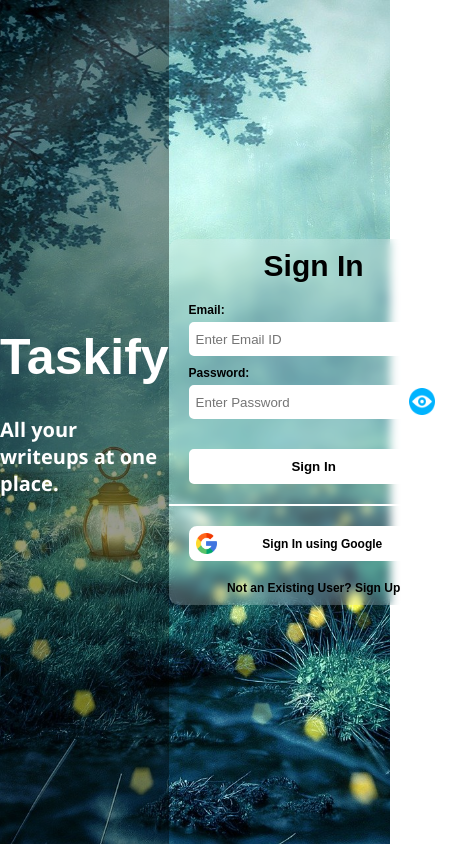
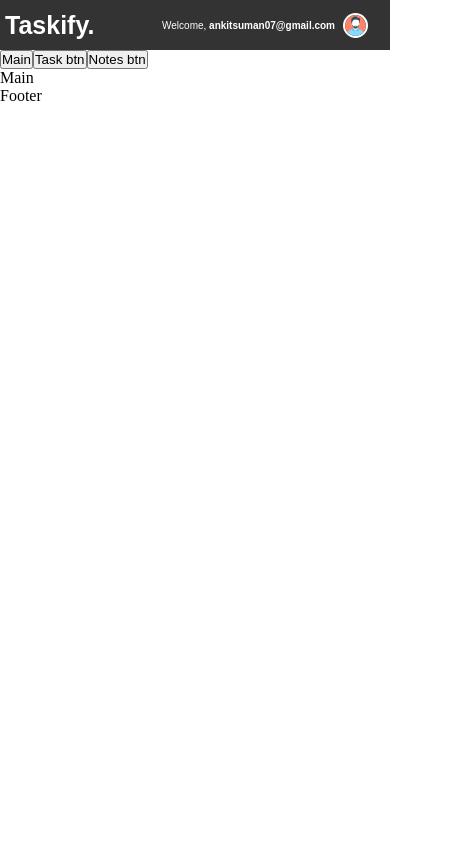
Before and after one commit to ankit-suman-07/taskify, a React (Create React App) app: page / in a window 390 px wide. Shown: the whole page, 459 px wide, since content can reach past the window. Built offline with nearby package versions, Linux system fonts and the light colour scheme; no server answers.

Commit message:
feat: navbar feature and css completed

```diff
--- a/src/App.js
+++ b/src/App.js
@@ -12,7 +12,8 @@
 
   return (
     <div>
-      <Authentication />
+      {/* <Authentication /> */}
+      <Home />
     </div>
 
     // <div className='App' >
--- /dev/null
+++ b/src/components/navbar/Navbar.css
@@ -0,0 +1,71 @@
+.navbar {
+    background-color: #333333;
+    height: 60px;
+    display: flex;
+    align-items: center;
+    justify-content: space-between;
+}
+
+.navbar-logo {
+    margin-left: 10px;
+    color: #ffff;
+    font-size: 40px;
+    font-family: Arial, Helvetica, sans-serif;
+    font-weight: 700;
+}
+
+.navbar-user {
+    margin-right: 10px;
+    display: flex;
+    align-items: center;
+    justify-content: center;
+}
+
+.navbar-user-welcome {
+    font-family: Arial, Helvetica, sans-serif;
+    font-size: 12px;
+    color: #ffff;
+}
+
+.navbar-user-welcome span {
+    font-weight: 600;
+}
+
+.navbar-user-image {
+    margin-left: 10px;
+    height: 50px;
+    width: 50px;
+    display: flex;
+    align-items: center;
+    justify-content: center;
+}
+
+.navbar-user-image img {
+    border: 2px solid #ffff;
+    border-radius: 50%;
+    height: 70%;
+    width: 70%;
+}
+
+@media screen and (max-width: 600px) {
+
+    .navbar {
+        height: 50px;
+    }
+
+    .navbar-logo {
+        margin-left: 5px;
+        font-size: 25px;
+    }
+
+    .navbar-user-welcome {
+        font-size: 10px;
+    }
+
+    .navbar-user-image {
+        margin-left: 5px;
+        height: 30px;
+        width: 30px;
+        margin-right: 10px;
+    }
+}
--- a/src/components/navbar/Navbar.js
+++ b/src/components/navbar/Navbar.js
@@ -0,0 +1,23 @@
+import React from 'react'
+import "./Navbar.css";
+import UserIcon from "../../assets/man.png";
+
+const Navbar = () => {
+    return (
+        <div className='navbar' >
+            <div className='navbar-logo' >
+                Taskify.
+            </div>
+            <div className='navbar-user' >
+                <div className='navbar-user-welcome' >
+                    Welcome, <span>ankitsuman07@gmail.com</span>
+                </div>
+                <div className='navbar-user-image' >
+                    <img src={UserIcon} alt='user-profile' />
+                </div>
+            </div>
+        </div>
+    )
+}
+
+export default Navbar
--- a/src/pages/auth-page/Authentication.css
+++ b/src/pages/auth-page/Authentication.css
@@ -16,7 +16,7 @@
 
 .auth-left {
         /* border-right: 2px solid red; */
-        background-color: rgba(0, 0, 0, 0.4);
+        background-color: rgba(0, 0, 0, 0.5);
         display: flex;
         flex-direction: column;
         align-items: center;
@@ -48,6 +48,7 @@
     }
 
     .auth-right-form {
+        box-shadow: rgba(0, 0, 0, 0.07) 0px 1px 2px, rgba(0, 0, 0, 0.07) 0px 2px 4px, rgba(0, 0, 0, 0.07) 0px 4px 8px, rgba(0, 0, 0, 0.07) 0px 8px 16px, rgba(0, 0, 0, 0.07) 0px 16px 32px, rgba(0, 0, 0, 0.07) 0px 32px 64px;
         /* border: 2px solid green; */
         border-radius: 10px;
 
@@ -73,3 +74,36 @@
         cursor: pointer;
         color: red;
 }
+@media screen and (max-width: 700px) {
+    .authentication {
+        display: flex;
+        flex-direction: column;
+    }
+
+    .auth-left {
+        height: 80px;
+        display: flex;
+        align-items: center;
+        justify-content: center;
+        margin-bottom: 80px;
+    }
+
+
+    .auth-logo {
+        margin-top: 30px;
+    }
+
+
+    .auth-logo-quote {
+        background-color: rgba(0, 0, 0, 0.4);
+        width: 100%;
+        min-height: 60px;
+        position: fixed;
+        bottom: 0;
+        margin-bottom: 0px;
+        display: flex;
+        align-items: center;
+        justify-content: center;
+
+    }
+}
--- a/src/pages/auth-page/sign-in/SignIn.css
+++ b/src/pages/auth-page/sign-in/SignIn.css
@@ -8,6 +8,7 @@
         font-family: Arial, Helvetica, sans-serif;
         font-weight: 600;
         text-align: center;
+        color: #ffff;
     }
 
     .form {
--- a/src/pages/home/Home.js
+++ b/src/pages/home/Home.js
@@ -4,6 +4,7 @@
 
 import Task from '../../feature-comps/task-comp/Task';
 import Notes from '../../feature-comps/notes-comp/Notes';
+import Navbar from '../../components/navbar/Navbar';
 
 import TaskGroup from '../../feature-comps/task-group/TaskGroup';
 import Main from "../../components/main-page/Main";
@@ -15,9 +16,9 @@
 
     return (
         <div>
-            <header>
-                Taskify
-            </header>
+            <nav>
+                <Navbar />
+            </nav>
             <div>
                 <button onClick={() => setFeature("main")} >Main</button>
                 <button onClick={() => setFeature("task")} >Task btn</button>
```
Also changed, not shown: src/assets/man.png (added).
